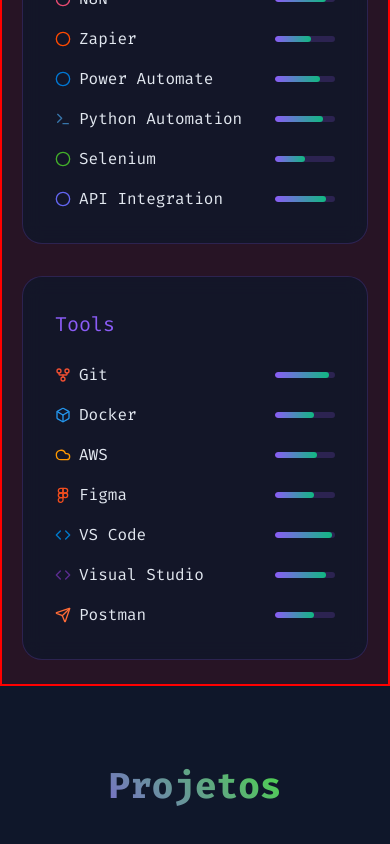
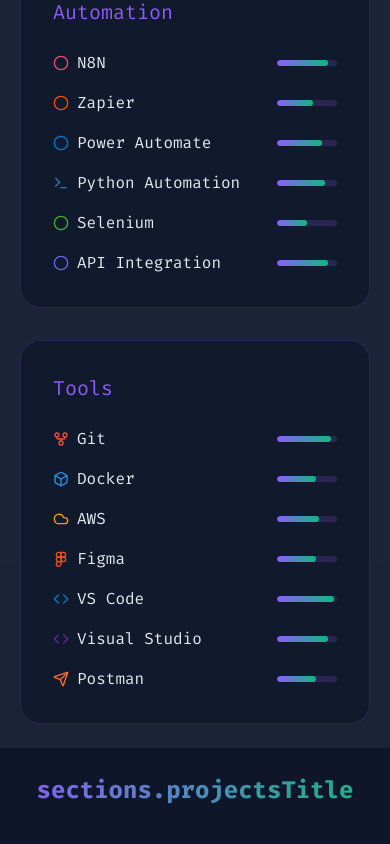
Before and after one commit to Gaab-elle/Portfolio-Gabi, a React (Vite) app: page / in a window 390 px wide. Shown: the part 4420-5264 px from the top of the page. Built offline with nearby package versions, Linux system fonts and the light colour scheme.

Commit message:
🐛 Debug: adiciona info debug + força visibilidade mobile

```diff
--- a/src/components/sections/Projects.jsx
+++ b/src/components/sections/Projects.jsx
@@ -11,17 +11,16 @@
         <section
             id="projects"
             ref={sectionRef}
-            className="py-20 px-4"
+            className="modern-projects"
         >
-            <div className="max-w-6xl mx-auto">
-                <h2 className="text-4xl md:text-5xl font-bold text-center mb-12" style={{
-                    background: 'linear-gradient(45deg, #8b45ff, #39ff14)',
-                    backgroundClip: 'text',
-                    WebkitBackgroundClip: 'text',
-                    WebkitTextFillColor: 'transparent'
-                }}>
-                    {t('sections.projects')}
+            <div className="projects-container">
+                <h2 className="section-title">
+                    {t('sections.projectsTitle')}
                 </h2>
+                {/* Debug info */}
+                <div style={{color: 'white', fontSize: '12px', marginBottom: '10px'}}>
+                    DEBUG: visibleSections.has("projects") = {visibleSections.has("projects") ? 'true' : 'false'}
+                </div>
 
                 <div className="projects-grid">
                     {projectsData.map((project, index) => {
--- a/src/components/sections/Skills.jsx
+++ b/src/components/sections/Skills.jsx
@@ -9,6 +9,10 @@
     <section id="skills" ref={sectionRef} className="modern-skills">
       <div className="skills-container">
         <h2 className="section-title">{t('sections.skillsTitle')}</h2>
+        {/* Debug info */}
+        <div style={{color: 'white', fontSize: '12px', marginBottom: '10px'}}>
+          DEBUG: visibleSections.has("skills") = {visibleSections.has("skills") ? 'true' : 'false'}
+        </div>
         <div className="skills-grid">
           {Object.entries(skillsData).map(
             ([category, skills], categoryIndex) => (
@@ -17,7 +21,7 @@
                 className={`skill-category ${
                   visibleSections.has("skills")
                     ? "opacity-100 translate-y-0"
-                    : "opacity-0 translate-y-10"
+                    : "opacity-100 translate-y-0"
                 }`}
                 style={{
                   transitionDelay: `${categoryIndex * 200}ms`,
@@ -41,7 +45,7 @@
                           style={{
                             width: visibleSections.has("skills")
                               ? `${skill.level}%`
-                              : "0%",
+                              : `${skill.level}%`,
                           }}
                         ></div>
                       </div>
--- a/src/styles/modern.css
+++ b/src/styles/modern.css
@@ -892,15 +892,20 @@
     min-height: 200px;
   }
 
-  /* Debug styles - remove after fixing */
+  /* Mobile-specific styles */
   .modern-skills {
-    background: rgba(255, 0, 0, 0.1) !important;
-    border: 2px solid red !important;
+    background: rgba(30, 41, 59, 0.8) !important;
   }
 
   .modern-projects {
-    background: rgba(0, 255, 0, 0.1) !important;
-    border: 2px solid green !important;
+    background: rgba(15, 23, 42, 0.8) !important;
+  }
+
+  /* Force content visibility */
+  .skill-category,
+  .project-card {
+    opacity: 1 !important;
+    transform: translateY(0) !important;
   }
 }
 
```
